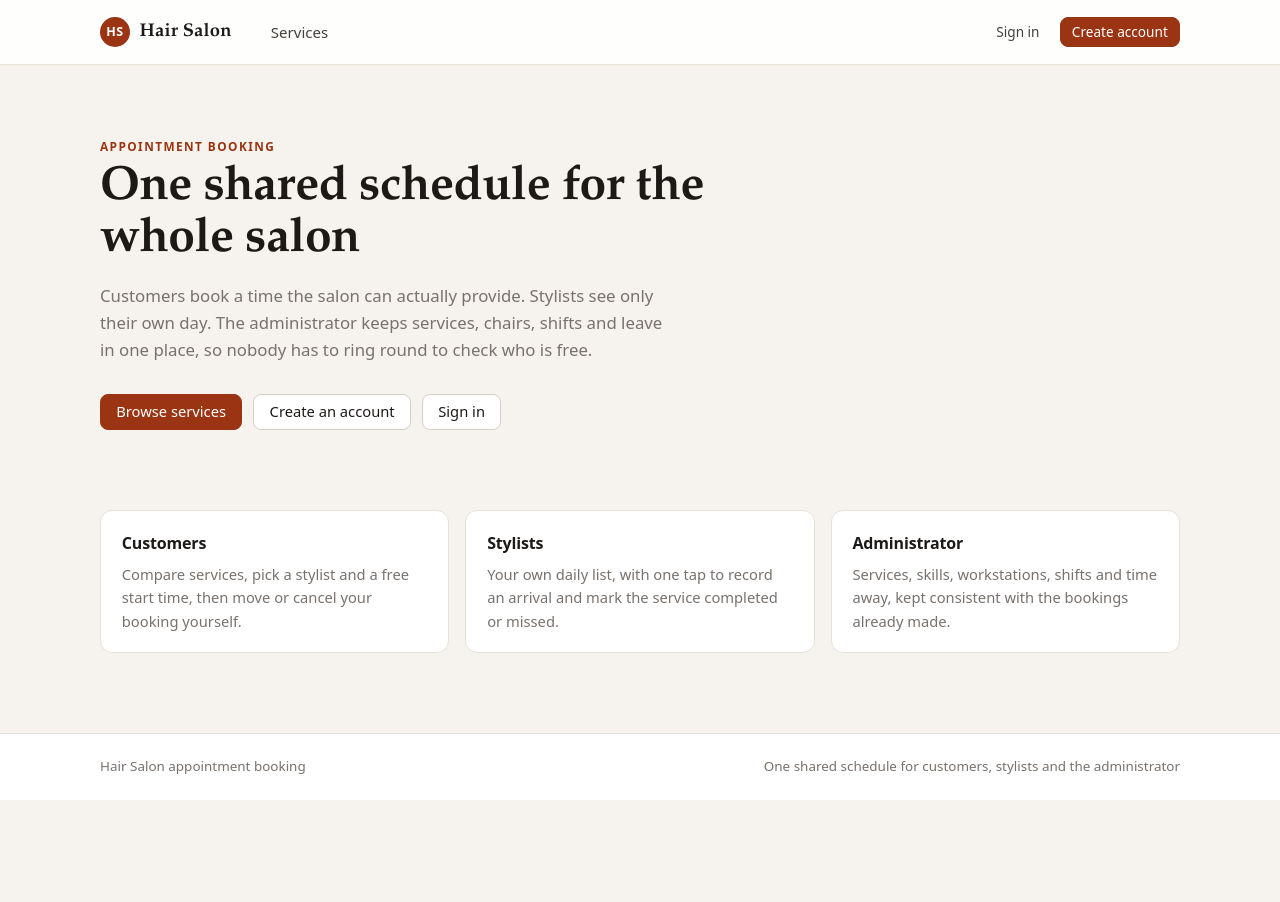
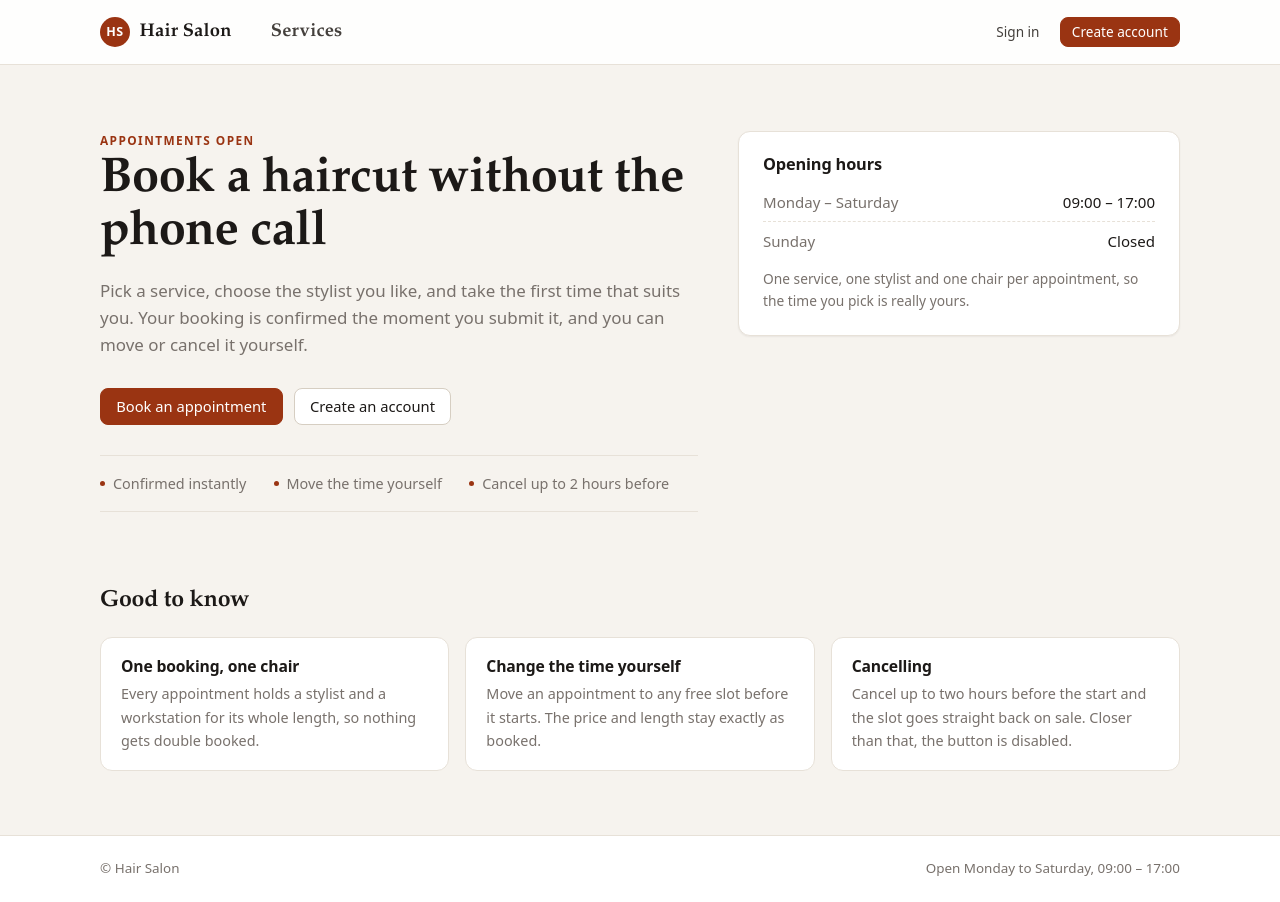
Before and after one commit to binju-lab/Salon, a Flask app: page / in a window 1280 px wide. Before the commit the page ends 800 px from the top, so only its background shows below. Run offline with Flask 3, Linux system fonts and the light colour scheme; data that the repository does not hold is empty; some libraries are stand-ins or nearby versions.

Commit message:
UI: live landing page, unified nav type, RMB prices, styled error pages

```diff
--- a/app.py
+++ b/app.py
@@ -8,7 +8,7 @@ from flask_wtf.csrf import CSRFProtect
 
 from auth import auth
 from availability import slots_api  # A 交付：/api/slots
-from customer import customer  # C 交付
+from customer import customer, landing_payload  # C 交付
 # from staff import staff  # D 交付
 # from admin import admin  # D 交付
 from models import User, db
@@ -56,6 +56,7 @@ def create_app(test_config=None):
 
     @app.get("/")
     def index():
-        return render_template("auth/demo.html")
+        # The landing page reads the live menu and stylist list from Role C.
+        return render_template("auth/demo.html", **landing_payload())
 
     return app
--- a/customer.py
+++ b/customer.py
@@ -76,6 +76,26 @@ def _qualified_stylists(service_id):
         .order_by(User.name)
         .all()
     )
+
+
+def landing_payload():
+    """Everything the public home page needs, so it never shows stale copy."""
+    services = (
+        db.session.query(Service)
+        .filter(Service.is_active.is_(True))
+        .order_by(Service.name)
+        .all()
+    )
+    stylists = (
+        db.session.query(User)
+        .filter(User.role == "stylist", User.is_active.is_(True))
+        .order_by(User.name)
+        .all()
+    )
+    return {
+        "services": [_service_payload(service) for service in services],
+        "stylists": stylists,
+    }
 
 
 def _appointment_payload(appointment, now):
--- a/static/css/app.css
+++ b/static/css/app.css
@@ -123,10 +123,14 @@ body {
 }
 
 .site-nav a {
-    padding: .45rem .7rem;
+    display: inline-flex;
+    align-items: center;
+    min-height: 30px;
+    padding: .3rem .7rem;
     border-radius: var(--radius-sm);
     color: var(--ink-soft);
-    font-size: .94rem;
+    font: 600 1.15rem/1 var(--serif);
+    letter-spacing: .01em;
     text-decoration: none;
 }
 
@@ -642,6 +646,11 @@ form.stack .field:last-of-type {
     list-style: none;
 }
 
+/* On the landing page let a short menu stretch instead of leaving a hole. */
+.service-grid--fill {
+    grid-template-columns: repeat(auto-fit, minmax(17rem, 1fr));
+}
+
 .service-card {
     display: flex;
     flex-direction: column;
@@ -844,9 +853,7 @@ textarea:focus-visible,
 .hero {
     max-width: 46rem;
     padding: 2rem 0 2.6rem;
-}
-
-.hero h1 {
+}.hero h1 {
     font-size: clamp(2rem, 1.3rem + 2.4vw, 3rem);
     line-height: 1.1;
 }
@@ -861,6 +868,143 @@ textarea:focus-visible,
     flex-wrap: wrap;
     gap: .7rem;
     margin-top: 1.9rem;
+}
+
+/* ------------------------------------------------------- public landing page */
+
+.hero-split {
+    display: grid;
+    gap: 2.5rem;
+    grid-template-columns: minmax(0, 1.15fr) minmax(16rem, .85fr);
+    align-items: start;
+    padding: 1.6rem 0 1rem;
+}
+
+.hero-split h1 {
+    margin: 0;
+    font-size: clamp(2rem, 1.2rem + 2.6vw, 3.05rem);
+    line-height: 1.08;
+}
+
+.hero-split .lede {
+    margin-top: 1rem;
+    font-size: 1.06rem;
+}
+
+.info-strip {
+    display: flex;
+    flex-wrap: wrap;
+    gap: .45rem 1.7rem;
+    margin: 1.9rem 0 0;
+    padding: 1rem 0;
+    border-top: 1px solid var(--line);
+    border-bottom: 1px solid var(--line);
+    color: var(--muted);
+    font-size: .9rem;
+}
+
+.info-strip__item {
+    display: inline-flex;
+    align-items: center;
+    gap: .5rem;
+}
+
+.info-strip__item::before {
+    content: "";
+    width: 5px;
+    height: 5px;
+    border-radius: 50%;
+    background: var(--accent);
+}
+
+.hours-card {
+    padding: 1.4rem 1.5rem;
+    background: var(--surface);
+    border: 1px solid var(--line);
+    border-radius: var(--radius);
+    box-shadow: var(--shadow-sm);
+}
+
+.hours-card h2 {
+    margin: 0 0 .9rem;
+    font: 600 1.02rem/1.3 var(--sans);
+}
+
+.hours-list {
+    display: grid;
+    gap: .45rem;
+    margin: 0;
+    font-size: .94rem;
+}
+
+.hours-row {
+    display: flex;
+    justify-content: space-between;
+    gap: 1rem;
+    padding-bottom: .45rem;
+    border-bottom: 1px dashed var(--line);
+}
+
+.hours-row:last-child {
+    padding-bottom: 0;
+    border-bottom: 0;
+}
+
+.hours-row dt {
+    color: var(--muted);
+}
+
+.hours-row dd {
+    margin: 0;
+    font-variant-numeric: tabular-nums;
+    font-weight: 500;
+}
+
+.hours-card__note {
+    margin: .95rem 0 0;
+    color: var(--muted);
+    font-size: .86rem;
+}
+
+.section {
+    margin-top: 3.4rem;
+}
+
+.section__head {
+    display: flex;
+    align-items: baseline;
+    justify-content: space-between;
+    gap: 1rem;
+    margin-bottom: 1.1rem;
+}
+
+.section__head h2 {
+    margin: 0;
+    font-size: 1.45rem;
+}
+
+.policy-grid {
+    display: grid;
+    gap: 1rem;
+    grid-template-columns: repeat(auto-fit, minmax(14rem, 1fr));
+}
+
+.policy {
+    padding: 1.15rem 1.25rem;
+    background: var(--surface);
+    border: 1px solid var(--line);
+    border-radius: var(--radius);
+}
+
+.policy h3 {
+    margin: 0 0 .35rem;
+    font: 600 .98rem/1.3 var(--sans);
+}
+
+.policy p {
+    margin: 0;
+    color: var(--muted);
+    font-size: .9rem;
 }
 
 .panel-grid {
--- a/templates/auth/demo.html
+++ b/templates/auth/demo.html
@@ -1,42 +1,102 @@
 {% extends "base.html" %}
-{% block title %}Hair Salon · Appointment booking{% endblock %}
+{% block title %}Hair Salon · Book an appointment{% endblock %}
 {% block content %}
-<section class="hero">
-    <p class="eyebrow">Appointment booking</p>
-    <h1>One shared schedule for the whole salon</h1>
-    <p class="lede">
-        Customers book a time the salon can actually provide. Stylists see only their own day.
-        The administrator keeps services, chairs, shifts and leave in one place, so nobody has to
-        ring round to check who is free.
-    </p>
 
-    <div class="quick-links">
-        <a class="btn btn--primary" href="{{ url_for('customer.service_list') }}">Browse services</a>
-        {% if current_user.is_authenticated %}
-            {% if current_user.role == 'customer' %}
+{# Opening hours are display copy. Change them here if the salon schedule changes. #}
+<section class="hero-split">
+    <div>
+        <p class="eyebrow">Appointments open</p>
+        <h1>Book a haircut without the phone call</h1>
+        <p class="lede">
+            Pick a service, choose the stylist you like, and take the first time that suits you.
+            Your booking is confirmed the moment you submit it, and you can move or cancel it yourself.
+        </p>
+
+        <div class="quick-links">
+            <a class="btn btn--primary" href="{{ url_for('customer.service_list') }}">Book an appointment</a>
+            {% if current_user.is_authenticated and current_user.role == 'customer' %}
                 <a class="btn" href="{{ url_for('customer.my_appointments') }}">My appointments</a>
-            {% elif current_user.role == 'admin' %}
-                <a class="btn" href="{{ url_for('auth.create_staff') }}">Create a stylist account</a>
+            {% elif not current_user.is_authenticated %}
+                <a class="btn" href="{{ url_for('auth.register') }}">Create an account</a>
             {% endif %}
-        {% else %}
-            <a class="btn" href="{{ url_for('auth.register') }}">Create an account</a>
-            <a class="btn" href="{{ url_for('auth.login') }}">Sign in</a>
-        {% endif %}
+        </div>
+
+        <div class="info-strip">
+            <span class="info-strip__item">Confirmed instantly</span>
+            <span class="info-strip__item">Move the time yourself</span>
+            <span class="info-strip__item">Cancel up to 2 hours before</span>
+        </div>
+    </div>
+
+    <aside class="hours-card">
+        <h2>Opening hours</h2>
+        <dl class="hours-list">
+            <div class="hours-row"><dt>Monday – Saturday</dt><dd>09:00 – 17:00</dd></div>
+            <div class="hours-row"><dt>Sunday</dt><dd>Closed</dd></div>
+        </dl>
+        <p class="hours-card__note">
+            One service, one stylist and one chair per appointment, so the time you pick is really yours.
+        </p>
+    </aside>
+</section>
+
+{% if services %}
+<section class="section">
+    <div class="section__head">
+        <h2>The menu</h2>
+        <a href="{{ url_for('customer.service_list') }}">See everything</a>
+    </div>
+    <ul class="service-grid service-grid--fill">
+        {% for service in services %}
+        <li class="service-card" data-service-id="{{ service.id }}">
+            <div class="service-card__head">
+                <a class="service-card__name" href="{{ url_for('customer.service_detail', service_id=service.id) }}">{{ service.name }}</a>
+                <span class="price price--lg">{{ service.price }}</span>
+            </div>
+            <p class="service-card__desc">{{ service.description }}</p>
+            <div class="service-card__meta">
+                <span>{{ service.duration_minutes }} min</span>
+                <span class="spacer"></span>
+                <a class="btn btn--sm" href="{{ url_for('customer.service_detail', service_id=service.id) }}">Book</a>
+            </div>
+        </li>
+        {% endfor %}
+    </ul>
+</section>
+{% endif %}
+
+{% if stylists %}
+<section class="section">
+    <div class="section__head">
+        <h2>Our stylists</h2>
+        <span class="muted">Pick one when you choose a time</span>
+    </div>
+    <ul class="stylist-list">
+        {% for stylist in stylists %}
+        <li class="stylist-chip" data-stylist-id="{{ stylist.id }}">{{ stylist.name }}</li>
+        {% endfor %}
+    </ul>
+</section>
+{% endif %}
+
+<section class="section">
+    <div class="section__head">
+        <h2>Good to know</h2>
+    </div>
+    <div class="policy-grid">
+        <div class="policy">
+            <h3>One booking, one chair</h3>
+            <p>Every appointment holds a stylist and a workstation for its whole length, so nothing gets double booked.</p>
+        </div>
+        <div class="policy">
+            <h3>Change the time yourself</h3>
+            <p>Move an appointment to any free slot before it starts. The price and length stay exactly as booked.</p>
+        </div>
+        <div class="policy">
+            <h3>Cancelling</h3>
+            <p>Cancel up to two hours before the start and the slot goes straight back on sale. Closer than that, the button is disabled.</p>
+        </div>
     </div>
 </section>
 
-<div class="panel-grid">
-    <div class="panel">
-        <h2>Customers</h2>
-        <p>Compare services, pick a stylist and a free start time, then move or cancel your booking yourself.</p>
-    </div>
-    <div class="panel">
-        <h2>Stylists</h2>
-        <p>Your own daily list, with one tap to record an arrival and mark the service completed or missed.</p>
-    </div>
-    <div class="panel">
-        <h2>Administrator</h2>
-        <p>Services, skills, workstations, shifts and time away, kept consistent with the bookings already made.</p>
-    </div>
-</div>
 {% endblock %}
--- a/templates/base.html
+++ b/templates/base.html
@@ -60,8 +60,8 @@
 
     <footer class="site-footer">
         <div class="site-footer__inner">
-            <span>Hair Salon appointment booking</span>
-            <span>One shared schedule for customers, stylists and the administrator</span>
+            <span>&copy; Hair Salon</span>
+            <span>Open Monday to Saturday, 09:00 – 17:00</span>
         </div>
     </footer>
 </body>
--- a/templates/customer/services.html
+++ b/templates/customer/services.html
@@ -9,7 +9,7 @@
 </div>
 
 {% if services %}
-<ul class="service-grid" data-service-count="{{ services|length }}">
+<ul class="service-grid service-grid--fill" data-service-count="{{ services|length }}">
     {% for service in services %}
     <li class="service-card" data-service-id="{{ service.id }}">
         <div class="service-card__head">
```
